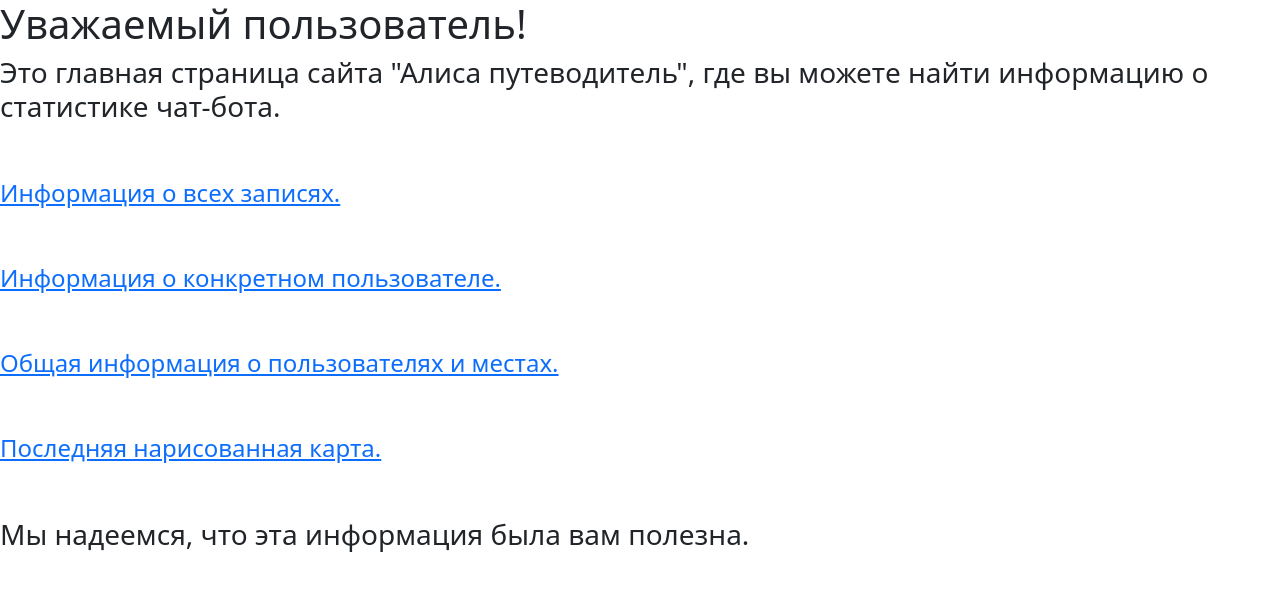
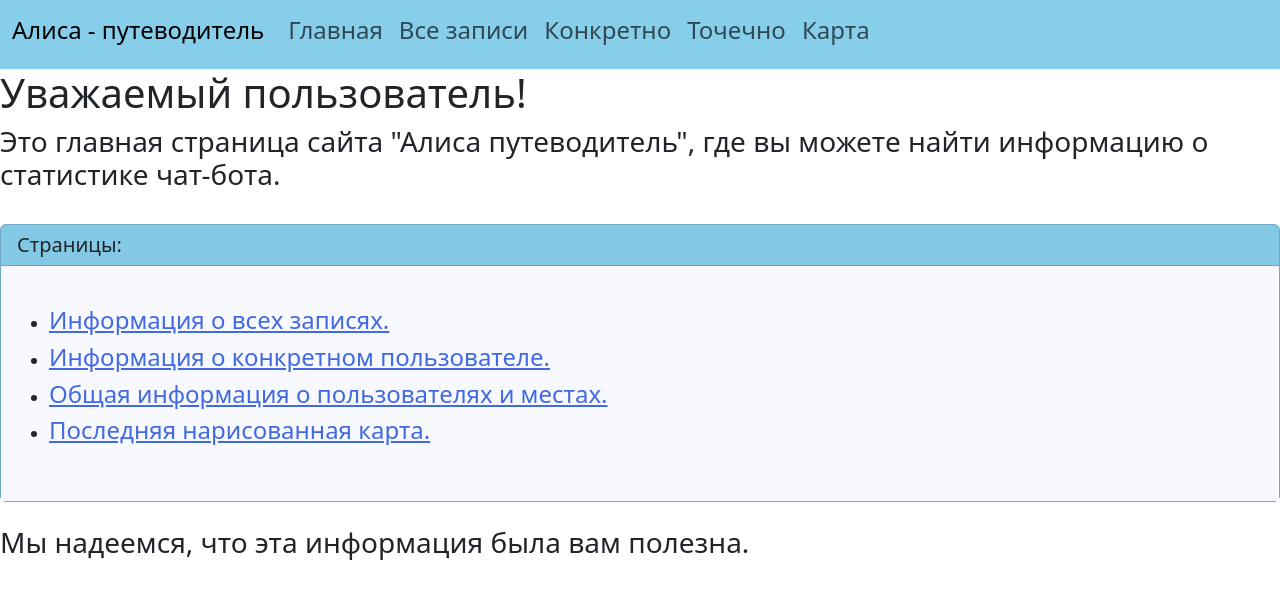
Before and after one commit to SeveryukhinVeniamin/AliceProject, a Flask app: page / in a window 1280 px wide. Shown: the top 599 px of the page. Run offline with Flask 3, Linux system fonts and the light colour scheme.

Commit message:
Cleaning

```diff
--- a/main.py
+++ b/main.py
@@ -36,7 +36,7 @@
 
     # ------------------------------------------------------------------------------------------------------------------
     transform_list = list(map(lambda x:
-        [x.full_name_place, x.created_date.strftime("Дата: %Y-%m-%d, Время: %H:%M:%S"), x.url], requests))
+        [x.full_name_place, x.created_date.strftime("Дата: %Y-%m-%d, Время: %H:%M:%S"), x.url], requests))[::-1]
     return render_template("user_statistics.html",
                            user_id=user_id, number=len(transform_list), requests=transform_list)
 
@@ -46,7 +46,11 @@
 # Help page
 @app.route('/user_statistics')
 def user_statistics_help():
-    return render_template('user_statistics_help.html')
+    db_sess = db_session.create_session()
+    lines = db_sess.query(Statistics).all()
+    list_of_users = sorted(list(set(list(map(lambda x: x.user_id, lines)))))
+    return render_template('user_statistics_help.html',
+                           number=len(list_of_users), list_of_users=list_of_users)
 
 
 # ----------------------------------------------------------------------------------------------------------------------
@@ -57,7 +61,7 @@
     db_sess = db_session.create_session()
     requests = db_sess.query(Statistics).all()
     transform_list = list(map(lambda x: [x.full_name_place, x.user_id,
-                                         x.created_date.strftime("Дата: %Y-%m-%d, Время: %H:%M:%S"), x.url], requests))
+                    x.created_date.strftime("Дата: %Y-%m-%d, Время: %H:%M:%S"), x.url], requests))[::-1]
 
     # ------------------------------------------------------------------------------------------------------------------
     return render_template('general_statistics.html',
--- /dev/null
+++ b/static/css/style.css
@@ -0,0 +1,5 @@
+nav {
+background-color: skyblue
+}
+a {
+color: royalblue}
--- /dev/null
+++ b/templates/base.html
@@ -0,0 +1,43 @@
+<!DOCTYPE html>
+<html lang="rus">
+    <head>
+        <link href="https://cdn.jsdelivr.net/npm/bootstrap@5.3.3/dist/css/bootstrap.min.css" rel="stylesheet"
+        integrity="sha384-QWTKZyjpPEjISv5WaRU9OFeRpok6YctnYmDr5pNlyT2bRjXh0JMhjY6hW+ALEwIH" crossorigin="anonymous">
+        <meta charset="UTF-8">
+        <meta name="viewport" content="width=device-width, initial-scale=1.0">
+        <link rel="stylesheet" type="text/css" href="../static/css/style.css" />
+        <title>{{title}}</title>
+        <nav class="navbar navbar-expand-lg">
+            <div class="container-fluid">
+                <div class="collapse navbar-collapse" id="navbarSupportedContent">
+                    <a class="navbar-brand" href="/"><h4>Алиса - путеводитель</h4></a>
+                    <ul class="navbar-nav me-auto mb-2 mb-lg-0">
+                        <li class="nav-item">
+                        <a class="nav-link" href="/"><h4>Главная</h4></a>
+                        </li>
+
+                        <li class="nav-item">
+                        <a class="nav-link" href="/general_statistics"><h4>Все записи</h4></a>
+                        </li>
+
+                        <li class="nav-item">
+                        <a class="nav-link" href="/user_statistics"><h4>Конкретно</h4></a>
+                        </li>
+
+                        <li class="nav-item">
+                        <a class="nav-link" href="/statistics_of_users_and_places"><h4>Точечно</h4></a>
+                        </li>
+
+                        <li class="nav-item">
+                        <a class="nav-link" href="/last_map"><h4>Карта</h4></a>
+                        </li>
+                    </ul>
+                </div>
+            </div>
+        </nav>
+    </head>
+
+    <body>
+        {% block content %}{% endblock %}
+    </body>
+</html>
--- a/templates/index.html
+++ b/templates/index.html
@@ -1,38 +1,31 @@
-<!DOCTYPE html>
-<html lang="rus">
-    <head>
-        <link href="https://cdn.jsdelivr.net/npm/bootstrap@5.3.3/dist/css/bootstrap.min.css" rel="stylesheet"
-              integrity="sha384-QWTKZyjpPEjISv5WaRU9OFeRpok6YctnYmDr5pNlyT2bRjXh0JMhjY6hW+ALEwIH" crossorigin="anonymous">
-        <meta charset="UTF-8">
-        <meta name="viewport" content="width=device-width, initial-scale=1.0">
-        <title>Главная страница</title>
-    </head>
+{% extends "base.html" %}
 
-    <body>
+{% set title = 'Главная страница' %}
+{% block content %}
     <h1>Уважаемый пользователь!</h1>
     <h3>Это главная страница сайта "Алиса путеводитель", где вы можете найти информацию о статистике чат-бота.</h3>
     <br>
+    <div class="card" style="background-color: skyblue">
+        <h5 class="card-header">Страницы:</h5>
+        <div class="card-body" style="background-color: ghostwhite">
             <br>
-        <a target="_blank" href='/general_statistics' class="card-text">
+            <ul>
+                <li><a href='/general_statistics' class="card-text">
                     <h4>Информация о всех записях.</h4>
-        <a/>
+                </a></li>
+                <li><a href='/user_statistics' class="card-text">
+                    <h4>Информация о конкретном пользователе.</h4>
+                </a>
+                <li><a href='/statistics_of_users_and_places' class="card-text">
+                    <h4>Общая информация о пользователях и местах.</h4>
+                </a></li>
+                <li><a href='/last_map' class="card-text">
+                    <h4>Последняя нарисованная карта.</h4>
+                </a></li>
+            </ul>
             <br>
-        <br>
-        <a target="_blank" href='/user_statistics' class="card-text">
-            <h4>Информация о конкретном пользователе.</h4>
-        <a/>
-        <br>
-        <br>
-        <a target="_blank" href='/statistics_of_users_and_places' class="card-text">
-            <h4>Общая информация о пользователях и местах.</h4>
-        <a/>
-        <br>
-        <br>
-        <a target="_blank" href='/last_map' class="card-text">
-            <h4>Последняя нарисованная карта.</h4>
-        <a/>
-        <br>
+        </div>
+    </div>
     <br>
     <h3>Мы надеемся, что эта информация была вам полезна.</h3>
-    </body>
-</html>
+{% endblock %}
```
Also changed, not shown: templates/general_statistics.html (+10 -18 lines), templates/last_map.html (+11 -13 lines), templates/statistics_of_users_and_places.html (+22 -16 lines), templates/user_statistics.html (+10 -18 lines), templates/user_statistics_help.html (+13 -13 lines). Lines whose indentation alone changed are shown as unchanged.
